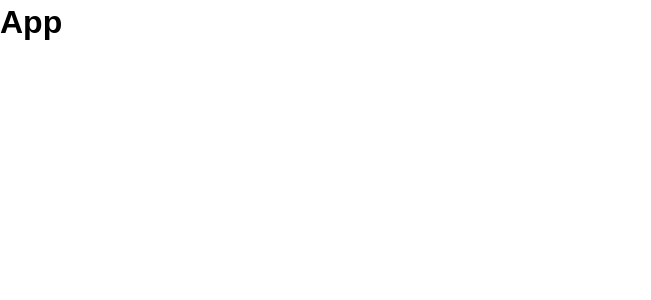
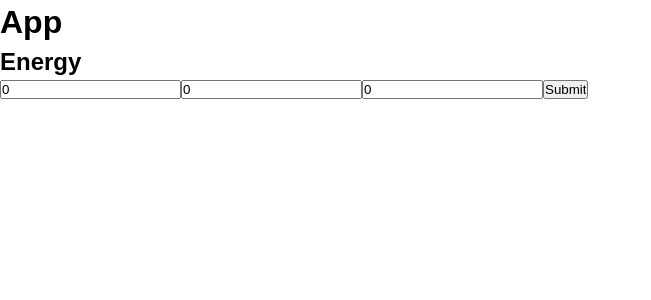
Before and after one commit to jradek/food_tracker, a React (Create React App) app in the folder frontend/: page / in a window 1280 px wide. Shown: the top 300 px of the page, without its empty margins (0-651 px from the left). Built offline with nearby package versions, Linux system fonts and the light colour scheme.

Commit message:
adds basic energy calculation component

```diff
--- a/frontend/package.json
+++ b/frontend/package.json
@@ -3,6 +3,7 @@
   "version": "0.1.0",
   "private": true,
   "dependencies": {
+    "axios": "^0.18.0",
     "react": "^16.8.6",
     "react-dom": "^16.8.6",
     "react-scripts": "3.0.1"
--- a/frontend/src/App.js
+++ b/frontend/src/App.js
@@ -1,12 +1,19 @@
-import React from 'react';
+import React, {Component} from 'react';
+
+import Energy from './components/Energy';
+
 import './App.css';
 
-function App() {
-  return (
-    <div className="App">
-      <h1>App</h1>
-    </div>
-  );
+class App extends Component {
+
+  render() {
+    return (
+      <div className="App">
+        <h1>App</h1>
+        <Energy />
+      </div>
+    );
+  }
 }
 
 export default App;
--- /dev/null
+++ b/frontend/src/components/Energy.js
@@ -0,0 +1,65 @@
+import React, { Component } from "react";
+// import PropTypes from "prop-types";
+
+import axios from 'axios';
+
+class Energy extends Component {
+
+  state = {
+    fats: 0,
+    carbs: 0,
+    proteins: 0,
+    result: null
+  }
+
+  onChange = (e) => this.setState({ [e.target.name]: parseFloat(e.target.value) })
+
+  onSubmit = (e) => {
+    e.preventDefault();
+    console.log('submit');
+    console.log(this.state);
+
+
+    const f = this.state.fats.toString();
+    const c = this.state.carbs.toString();
+    const p = this.state.proteins.toString();
+
+    axios.get('http://localhost:5000/api/v1/energy?fats=' + f + '&carbs=' + c + '&prots=' + p).then(res => {
+      console.log(res.data);
+      this.setState({ 'result': res.data })
+  });
+  }
+
+  renderResult() {
+    if (this.state.result !== null) {
+      const calories = this.state.result['kcal'];
+      return (<span>fats = {calories['fats']}, carbs = {calories['carbs']}, proteins = {calories['prots']} (Overall: {calories['total']}) </span>);
+    }
+  }
+
+  render() {
+    return (
+      <div>
+        <h2>Energy</h2>
+        <form onSubmit={this.onSubmit}>
+          <input type="number" name="fats" min="0" step="0.01" placeholder="fats" value={this.state.fats} onChange={this.onChange}
+          />
+          <input type="number" name="carbs" min="0" step="0.1" placeholder="carbohydrates" value={this.state.carbs} onChange={this.onChange}
+          />
+          <input type="number" name="proteins" min="0" step="0.1" placeholder="proteins" value={this.state.proteins} onChange={this.onChange}
+          />
+          <input
+            type="submit"
+            value="Submit"
+            className="btn"
+            style={{flex: "1"}}
+        />
+        </form>
+        <br/>
+        { this.renderResult() }
+      </div>
+    );
+  }
+}
+
+export default Energy;
```
Also changed, not shown: 1 other file (tests, documents, lock files or other folders).
